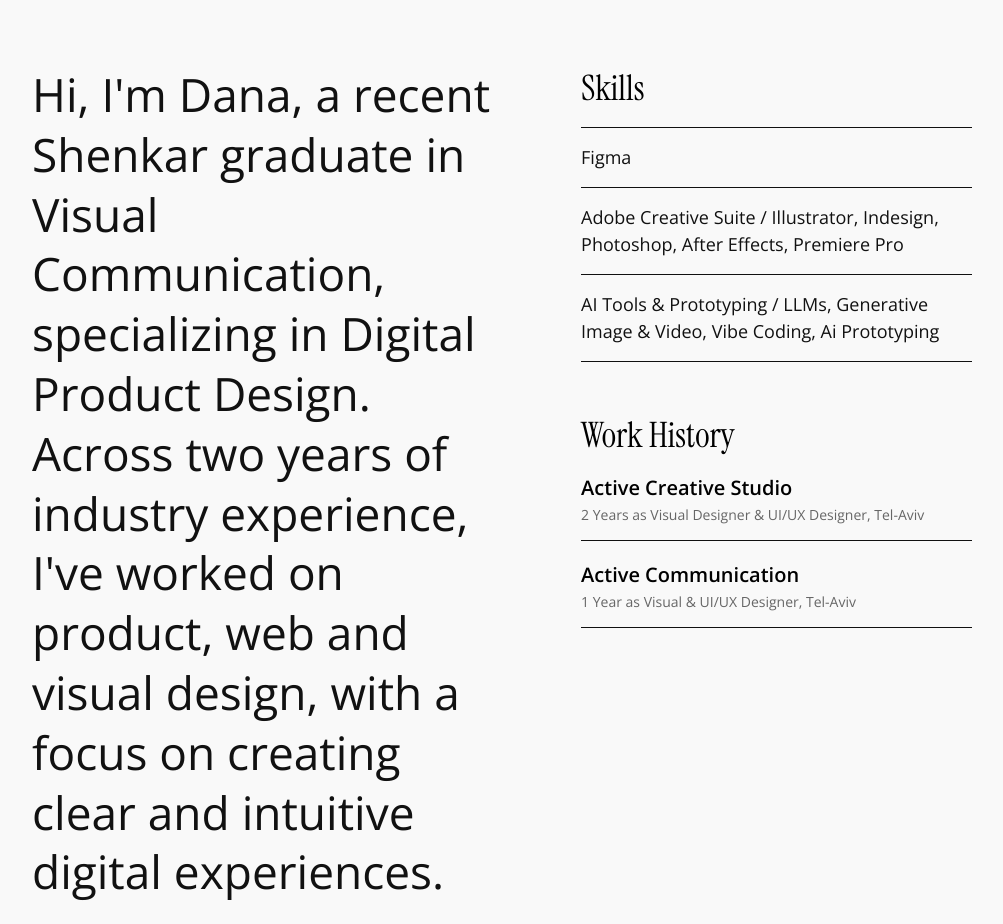
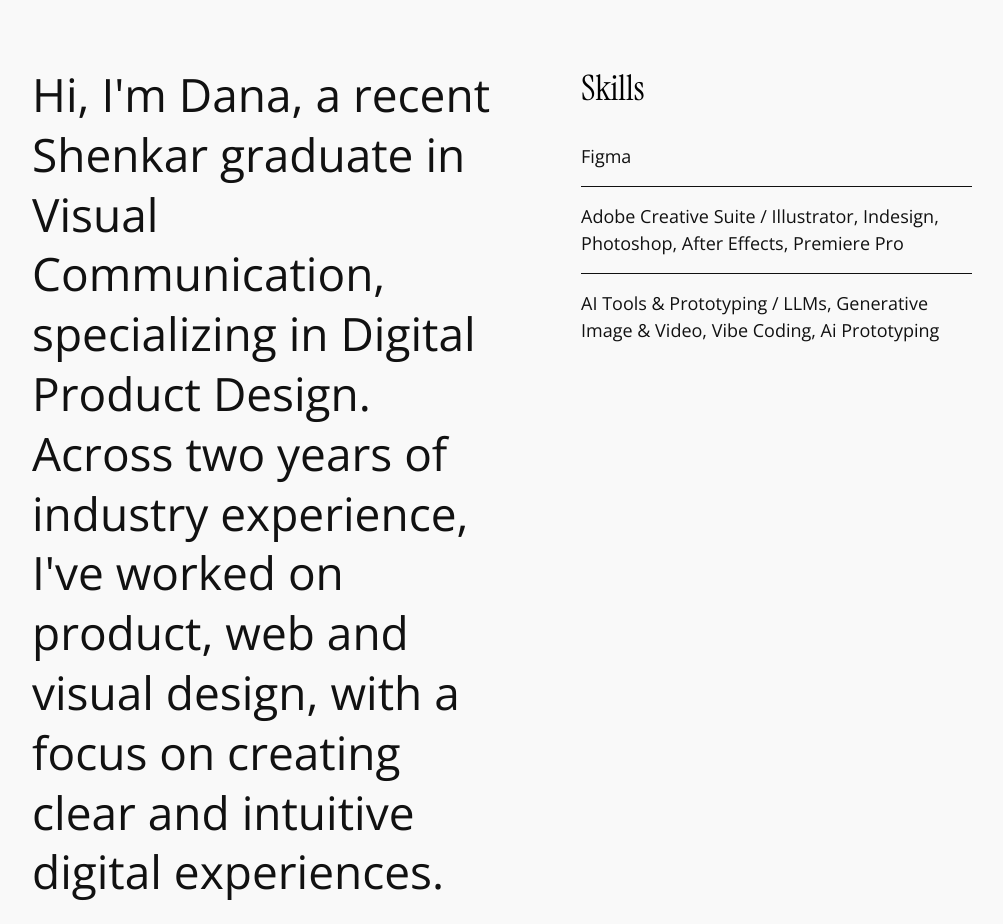
Before and after one commit to dana284x/portfolio-dana-2026, a React (Vite) app: page / in a window 1280 px wide. Shown: the part 2780-3704 px from the top of the page, without its empty margins (138-1141 px from the left). Built offline with nearby package versions, Linux system fonts and the light colour scheme.

Commit message:
Remove work history and refine skills list lines

```diff
--- a/src/components/AboutSection.jsx
+++ b/src/components/AboutSection.jsx
@@ -30,20 +30,6 @@ export default function AboutSection() {
               </li>
             </ul>
           </div>
-
-          <div className="work-history-section">
-            <h3 className="work-history-title">Work History</h3>
-            <div className="work-history-list">
-              <div className="work-history-item">
-                <div className="work-company">Active Creative Studio</div>
-                <div className="work-role">2 Years as Visual Designer & UI/UX Designer, Tel-Aviv</div>
-              </div>
-              <div className="work-history-item">
-                <div className="work-company">Active Communication</div>
-                <div className="work-role">1 Year as Visual & UI/UX Designer, Tel-Aviv</div>
-              </div>
-            </div>
-          </div>
         </div>
       </div>
     </section>
--- a/src/index.css
+++ b/src/index.css
@@ -450,8 +450,7 @@ body {
   gap: 30px;
 }
 
-.skills-title,
-.work-history-title {
+.skills-title {
   font-family: var(--font-serif-display);
   font-size: 35px;
   font-weight: 400;
@@ -463,7 +462,6 @@ body {
   list-style: none;
   display: flex;
   flex-direction: column;
-  margin-bottom: 20px;
 }
 
 .skill-item {
@@ -475,33 +473,8 @@ body {
   border-bottom: 1px solid #111111;
 }
 
-.skill-item:first-child {
-  border-top: 1px solid #111111;
-}
-
-.work-history-list {
-  display: flex;
-  flex-direction: column;
-  gap: 20px;
-}
-
-.work-history-item {
-  padding-bottom: 16px;
-  border-bottom: 1px solid #111111;
-}
-
-.work-company {
-  font-family: var(--font-sans);
-  font-size: 20px;
-  font-weight: 600;
-  color: var(--color-text);
-}
-
-.work-role {
-  font-family: var(--font-sans);
-  font-size: 14px;
-  color: #666666;
-  margin-top: 4px;
+.skill-item:last-child {
+  border-bottom: none;
 }
 
 /* ==========================================================================
```
